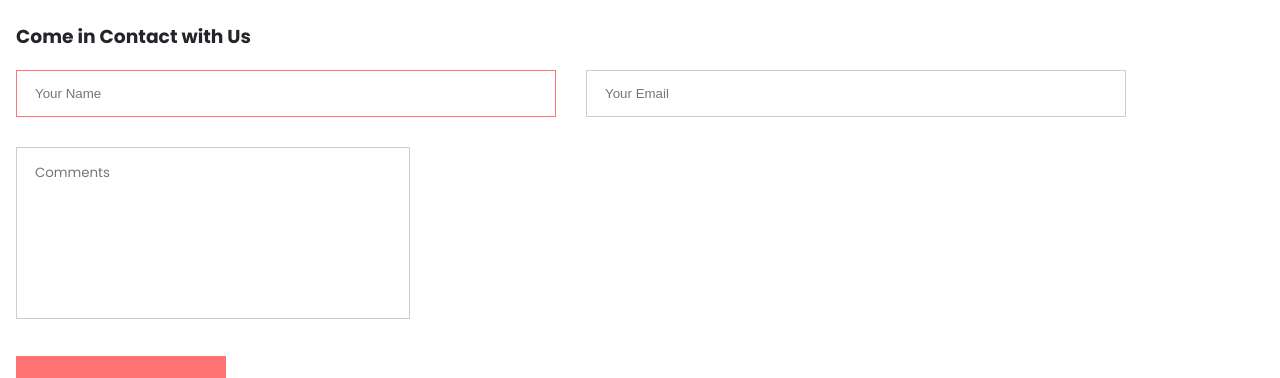
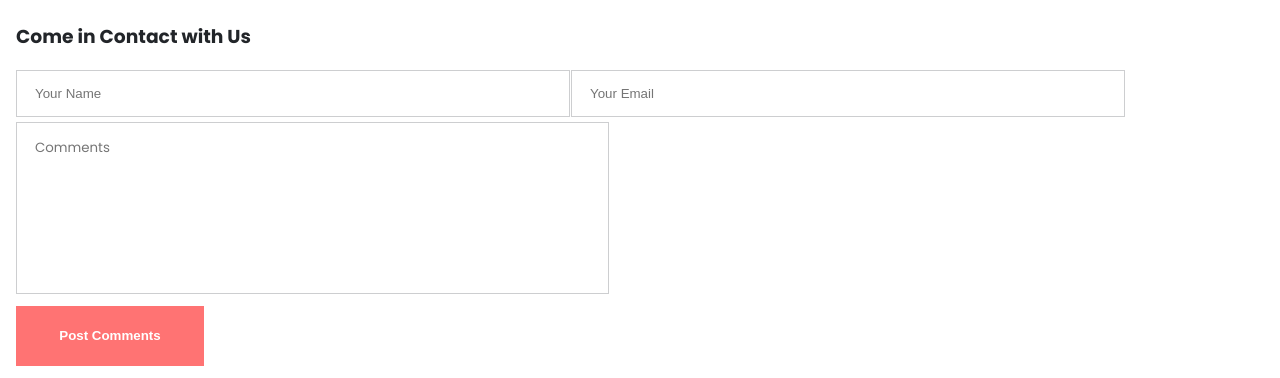
Before and after one commit to erkKor/react, a React (Create React App) app: page /Contacts in a window 1280 px wide. Shown: the part 574-952 px from the top of the page. Built offline with nearby package versions, Linux system fonts and the light colour scheme; some icons are missing.

Commit message:
started on fixing contactform

```diff
--- a/src/components/ContactForm.js
+++ b/src/components/ContactForm.js
@@ -5,19 +5,19 @@ const ContactForm = () => {
     <section className="contact-form">
         <div className="container">
             <h3>Come in Contact with Us</h3>
-            <form onsubmit="submitForm(event)" className="grid" novalidate>
+            <form onsubmit="submitForm(event)" novalidate>
                 <div>
                     <input id="name" onkeyup="validate(event)" type="text" placeholder="Your Name" className="error" />
-                    <span id="nameErrorMessage" className="errorMessage"></span>
+                    <div id="nameErrorMessage" className="errorMessage"></div>
                 </div>
                 <div>
                     <input id="email" onkeyup="validate(event)" type="email" placeholder="Your Email" />
-                    <span id="emailErrorMessage" className="errorMessage"></span>
+                    <div id="emailErrorMessage" className="errorMessage"></div>
                 </div>
                 <div>
                     <textarea id="comment" onkeyup="validate(event)" className="textarea"name="" cols="30" rows="10" placeholder="Comments"></textarea>
-                    <span id="commentErrorMessage" className="errorMessage"></span>
-                </div>
+                    <div id="commentErrorMessage" className="errorMessage"></div>
+                    </div>
                 <button className="button-theme" type="submit">Post Comments</button>
             </form>
         </div>
--- a/src/styles/components/_ContactForm.scss
+++ b/src/styles/components/_ContactForm.scss
@@ -7,26 +7,24 @@
     form{
         display: grid;
         grid-template-columns: 1fr 1fr;
-        gap:30px;
+
 
         input{
             padding: 15px 18px;
             border: 1px solid $color-gray-2;
             width: 93%;
-
         }
         .textarea{
-            grid-column: 2 / -1;
             font-family: $font-poppins;
             border: 1px solid $color-gray-2;
             height: 140px;
             padding: 15px 18px;
             resize: none;
-
+            grid-column: 1 / -1;
+            width: 100%;
         }
 
         button{
-            width: 210px;
             grid-column: 1 / -1;
         }
 
@@ -37,7 +35,7 @@
         }
         .error{
             color: $color-theme;
-            border-color: $color-theme;
+
         }
     }
 }
```
Also changed, not shown: src/styles/style.min.css.
